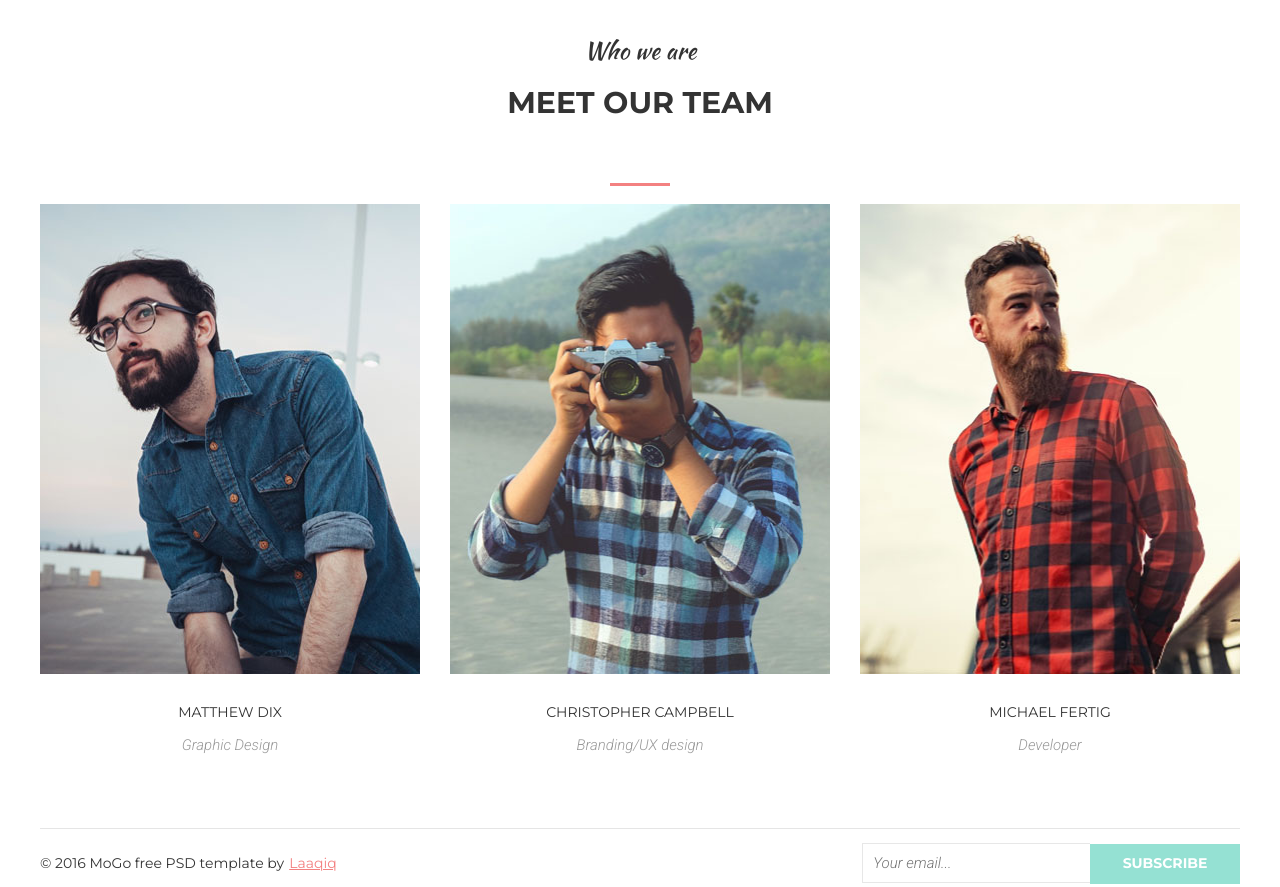
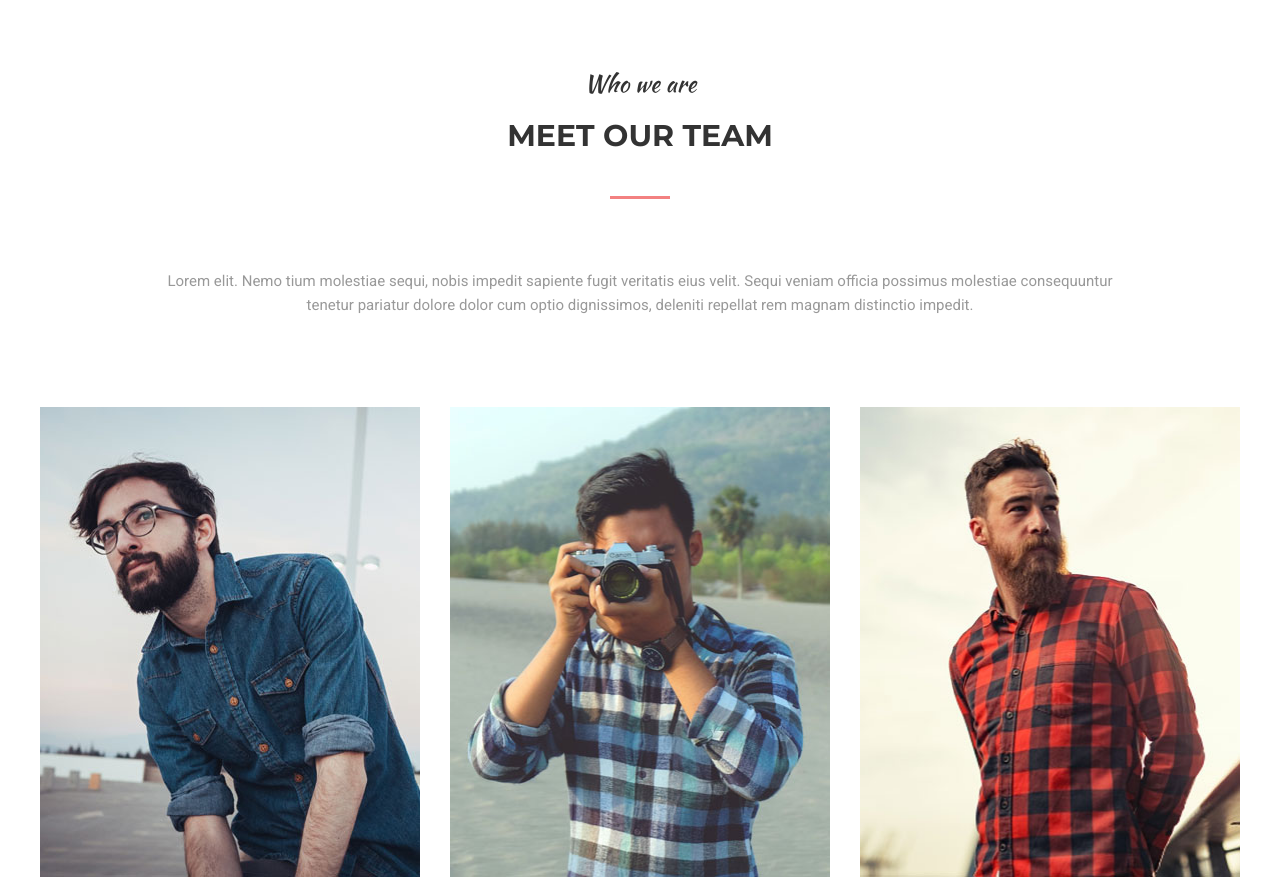
Before and after one commit to KovalSergej/module-06, a plain HTML site: page index.html in a window 1280 px wide. Shown: the part 679-1566 px from the top of the page. Drawn offline with Linux system fonts and the light colour scheme.

Commit message:
6-th module first commit paragraph add

```diff
--- a/css/style.css
+++ b/css/style.css
@@ -215,8 +215,8 @@ header {
     line-height: 36px;
     color: #333333;
     text-transform: uppercase;
-    margin: 0;
-    padding-bottom: 65px;
+    margin: 0 0 70px 0;
+    padding-bottom: 45px;
 }
 
 .title-text::after {
@@ -244,9 +244,9 @@ header {
     background-color: #e5e5e5;
 }
 
-.team-descriotion {
+.team-description {
     text-align: center;
-    margin: -15px 0 90px 0;
+    margin: 0 0 90px 0;
     padding: 0 125px 0 125px;
 }
 
@@ -258,7 +258,7 @@ header {
     padding-bottom: 155px;
     padding-left: 0;
     list-style: none;
-    margin: 0;
+    margin: 80px 0 0 0;
     width: 100%;
 }
 
--- a/index.html
+++ b/index.html
@@ -90,6 +90,7 @@
                         Meet our team
                     </span>
                 </h3>
+                <p class="team-description">Lorem elit. Nemo tium molestiae sequi, nobis impedit sapiente fugit veritatis eius velit. Sequi veniam officia possimus molestiae consequuntur tenetur pariatur dolore dolor cum optio dignissimos, deleniti repellat rem magnam distinctio impedit.</p>
 
                     <ul class="team-members">
                         <li class="team-members-item">
```
